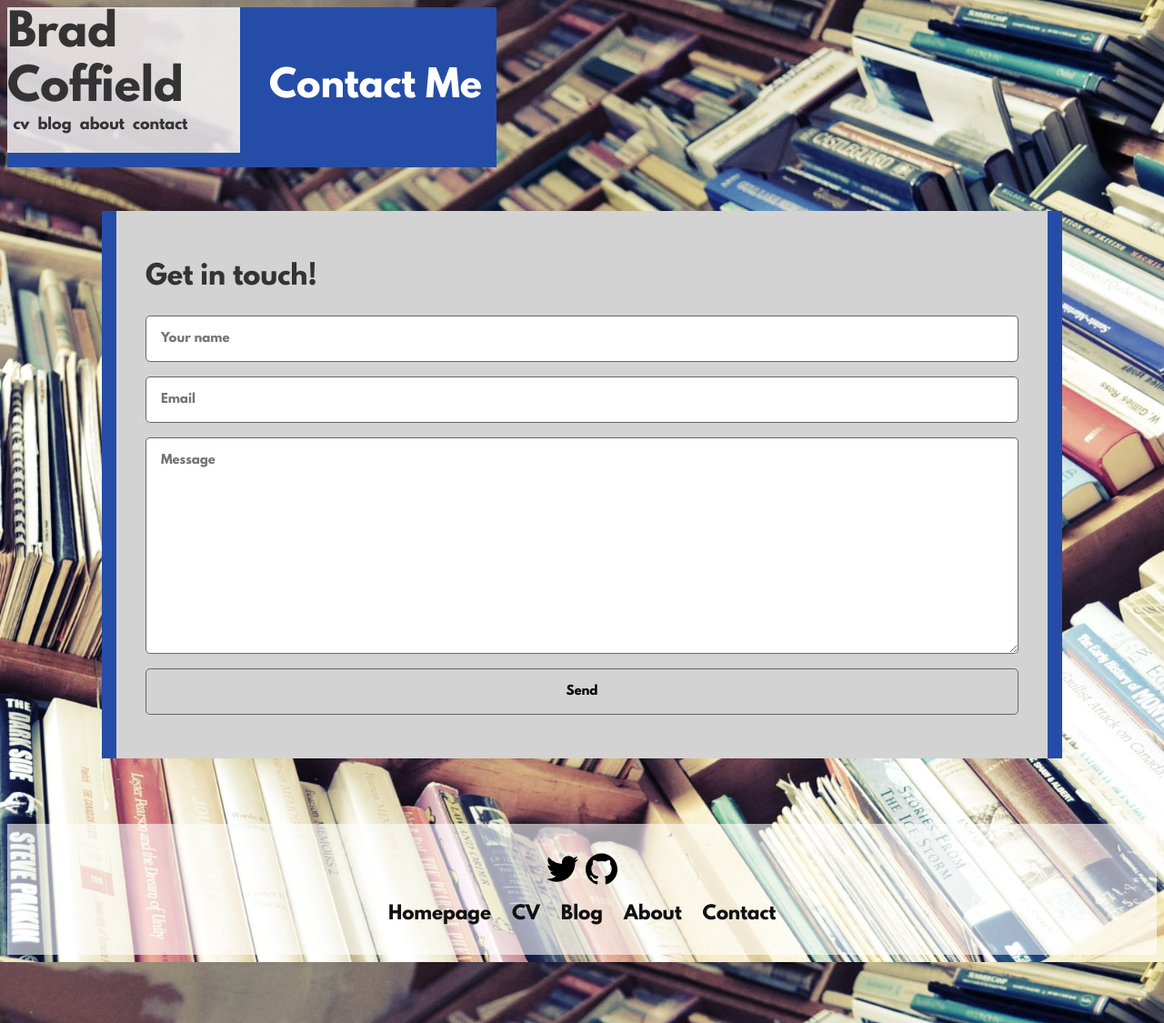
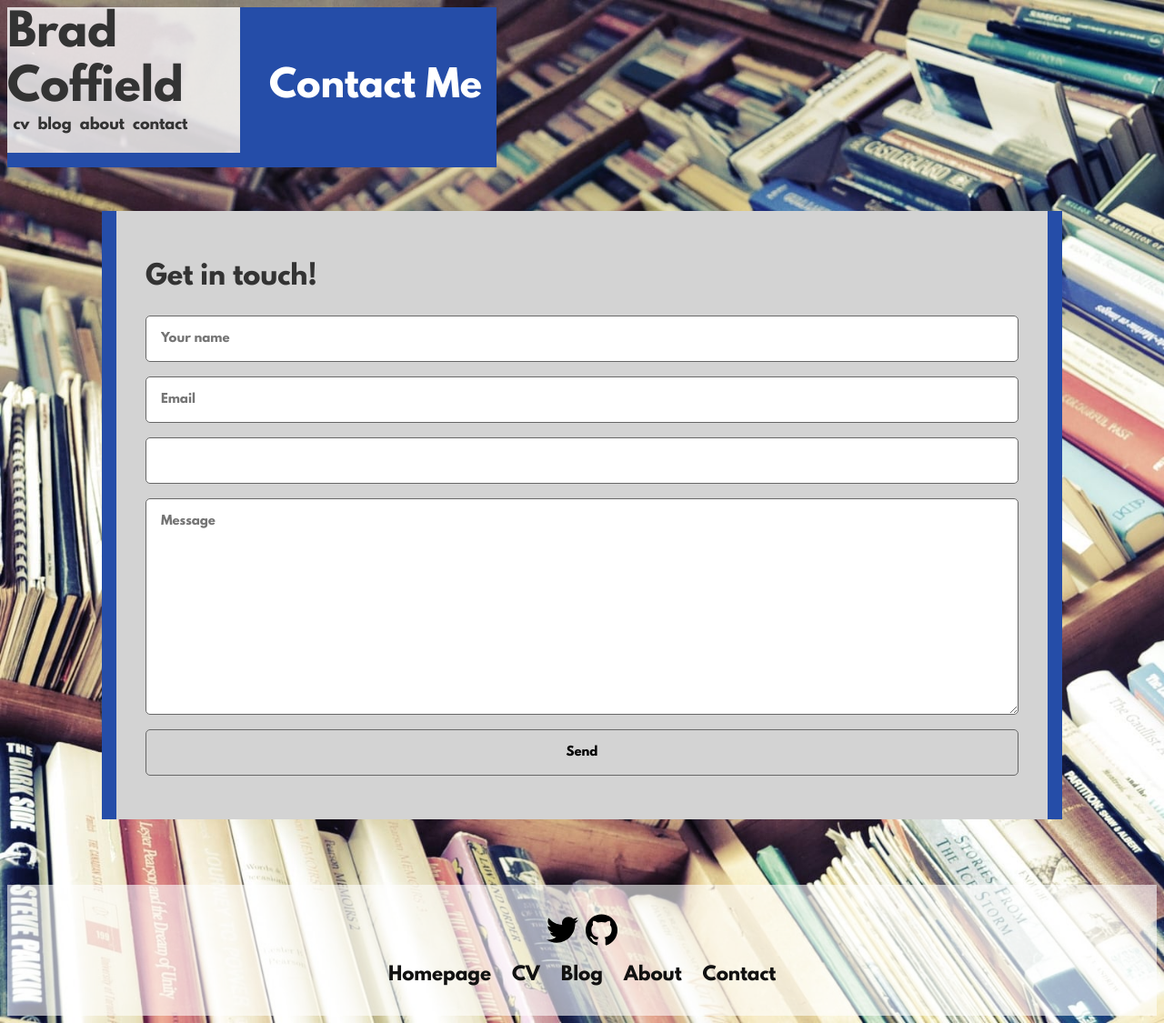
Before and after one commit to BradCoffield/BradCoffield.github.io, a Jekyll site: the page built from contact.html, in a window 1280 px wide. Shown: the whole page at 91% size. Built offline with Jekyll 4.4.1, drawn with Linux system fonts in a browser that asks for light colours; comment, search, counter and statistics services are not loaded.

Commit message:
honeypot

```diff
--- a/contact.html
+++ b/contact.html
@@ -8,6 +8,7 @@ layout: sub-page
 <form id="contact-form" action="https://getsimpleform.com/messages?form_api_token=f7b81c80e418b6d4341375a3ef9e9865" method="post">
     <input type="text" name="name" placeholder="Your name">
     <input type="email" name="_replyto" placeholder="Email">
+    <input id="second_email" name="email" size="25" type="text" value="" />
     <textarea name="message" id="message" rows="12" placeholder="Message   "></textarea>
     <input  id="submit-button" type="submit" class="button" value="Send">
 </form>
```
